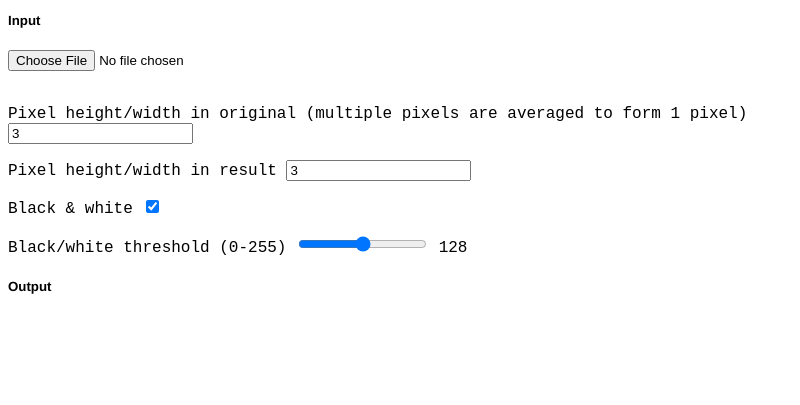
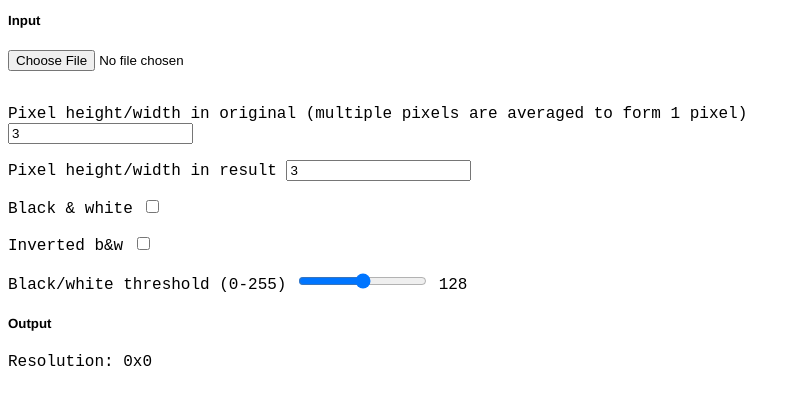
Before and after one commit to Kevinpgalligan/KevingalWebsite, a Flask app: page /apps/pixelate.html in a window 1280 px wide. Shown: the part 190-595 px from the top of the page, without its empty margins (0-800 px from the left). Run offline with Flask 2, Linux system fonts and the light colour scheme.

Commit message:
More tweaks to pixelate.

```diff
--- a/static/js/apps/pixelate/pixelate.js
+++ b/static/js/apps/pixelate/pixelate.js
@@ -21,6 +21,7 @@ function drawPixelated() {
     var newBlockSize = parseInt(document.getElementById("new-block-size").value);
     var blackAndWhite = document.getElementById("black-n-white").checked;
     var lightnessThreshold = parseInt(document.getElementById("lightness-threshold").value);
+    var invertedBW = document.getElementById("inverted-bw").checked;
 
     var blockWidth = Math.ceil(imageData.width / blockSize);
     var blockHeight = Math.ceil(imageData.height / blockSize);
@@ -55,7 +56,12 @@ function drawPixelated() {
                 blockValues[3] = 255;
                 // Standard formula for estimating "luminance" or "brightness" of RGB.
                 var lightness = Math.round(0.2126*blockValues[0] + 0.7152*blockValues[1] + 0.0722*blockValues[2]);
-                var newVal = (lightness > lightnessThreshold) ? 255 : 0;
+                var newVal;
+                if (invertedBW) {
+                    newVal = (lightness > lightnessThreshold) ? 0 : 255;
+                } else {
+                    newVal = (lightness > lightnessThreshold) ? 255 : 0;
+                }
                 for (var blockValIndex = 0; blockValIndex < 3; blockValIndex++) {
                     blockValues[blockValIndex] = newVal;
                 }
@@ -71,6 +77,7 @@ function drawPixelated() {
         }
     }
     ctx.putImageData(pixelatedImg, 0, 0);
+    document.getElementById('outputResolution').innerHTML = outputWidth + "x" + outputHeight + " (" + (outputWidth * outputHeight) + " cells)";
 }
 
 function getPixel(img, i, j) {
--- a/templates/apps/pixelate.html
+++ b/templates/apps/pixelate.html
@@ -21,7 +21,8 @@
 <div>
     <p>Pixel height/width in original (multiple pixels are averaged to form 1 pixel)<input id="block-size" type="number" value="3" autocomplete="off" min="1" onchange="drawPixelated()"/></p>
     <p>Pixel height/width in result <input id="new-block-size" type="number" value="3" autocomplete="off" min="1" onchange="drawPixelated()"/></p>
-    <p>Black & white <input id="black-n-white" type="checkbox" autocomplete="off" onchange="drawPixelated()" checked /></p>
+    <p>Black & white <input id="black-n-white" type="checkbox" autocomplete="off" onchange="drawPixelated()" /></p>
+    <p>Inverted b&w <input id="inverted-bw" type="checkbox" autocomplete="off" onchange="drawPixelated()" /></p>
     <p>Black/white threshold (0-255)
         <input id="lightness-threshold" type="range" min="0" max="255" autocomplete="off" value="128"
                oninput="updateSliderDisplay(this.value); drawPixelated()" />
@@ -30,6 +31,7 @@
 </div>
 <h5>Output</h5>
 <div>
+    <p>Resolution: <span id="outputResolution">0x0</span></p>
     <canvas id="output-img-display" width="0" height="0"></canvas>
 </div>
 
```
